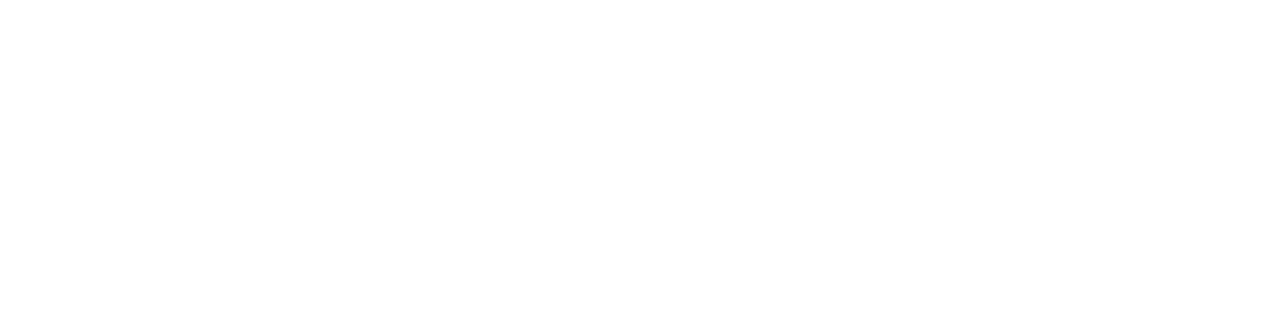
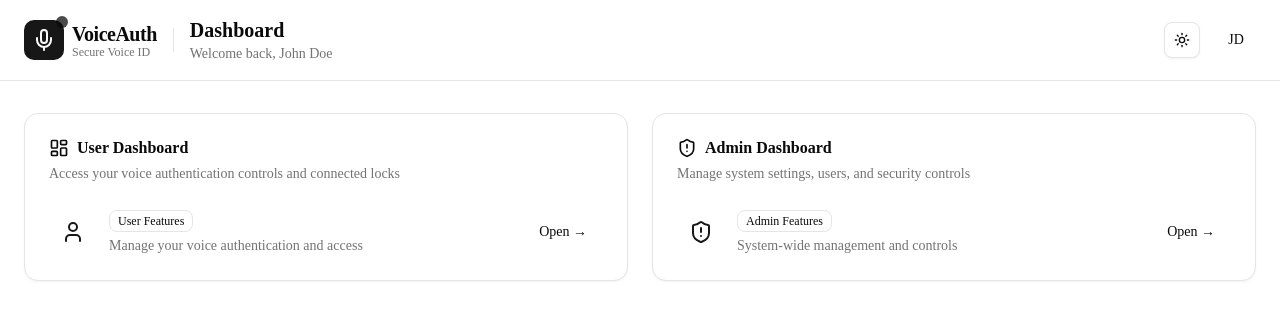
Before and after one commit to bswnthmdk/VOICE-WEB-APP, a React (Vite) app in the folder frontend/: page /dashboard in a window 1280 px wide. Before the commit this address had no page. Shown: the top 320 px of the page. Built offline with nearby package versions, Linux system fonts and the light colour scheme; sample sign-in values are in the browser's storage.

Commit message:
Remove admin and user option from the auth page and create a common dashboard

```diff
--- a/frontend/src/App.jsx
+++ b/frontend/src/App.jsx
@@ -1,16 +1,64 @@
-import { Routes, Route } from "react-router-dom";
+import { Routes, Route, Navigate } from "react-router-dom";
 import LandingPage from "./pages/LandingPage";
 import AuthPage from "./pages/AuthPage";
+import Dashboard from "./pages/Dashboard";
 import AdminDashboard from "./pages/AdminDashboard";
 import UserDashboard from "./pages/UserDashboard";
+
+// Simple auth check - replace with your actual auth logic
+const isAuthenticated = () => {
+  // Replace this with your actual authentication check
+  return localStorage.getItem("isAuthenticated") === "true";
+};
+
+// Protected Route component
+const ProtectedRoute = ({ children }) => {
+  if (!isAuthenticated()) {
+    return <Navigate to="/auth" replace />;
+  }
+  return children;
+};
 
 function App() {
   return (
     <Routes>
       <Route path="/" element={<LandingPage />} />
       <Route path="/auth" element={<AuthPage />} />
-      <Route path="/admin" element={<AdminDashboard />} />
-      <Route path="/user" element={<UserDashboard />} />
+      <Route
+        path="/dashboard"
+        element={
+          <ProtectedRoute>
+            <Dashboard />
+          </ProtectedRoute>
+        }
+      />
+      <Route
+        path="/admin-dashboard"
+        element={
+          <ProtectedRoute>
+            <AdminDashboard />
+          </ProtectedRoute>
+        }
+      />
+      <Route
+        path="/user-dashboard"
+        element={
+          <ProtectedRoute>
+            <UserDashboard />
+          </ProtectedRoute>
+        }
+      />
+      {/* Redirect any unknown routes to dashboard if authenticated, otherwise to landing page */}
+      <Route
+        path="*"
+        element={
+          isAuthenticated() ? (
+            <Navigate to="/dashboard" replace />
+          ) : (
+            <Navigate to="/" replace />
+          )
+        }
+      />
     </Routes>
   );
 }
--- a/frontend/src/components/theme-toggle.jsx
+++ b/frontend/src/components/theme-toggle.jsx
@@ -1,6 +1,6 @@
 "use client";
 import { Moon, Sun } from "lucide-react";
-import { useTheme } from "next-themes";
+import { useTheme } from "@/components/theme.provider";
 import { Button } from "@/components/ui/button";
 
 export function ThemeToggle() {
--- /dev/null
+++ b/frontend/src/pages/Dashboard.jsx
@@ -0,0 +1,204 @@
+import { useState } from "react";
+import { useNavigate } from "react-router-dom";
+import { Button } from "@/components/ui/button";
+import { useTheme } from "@/components/theme-provider";
+
+import {
+  Card,
+  CardContent,
+  CardDescription,
+  CardHeader,
+  CardTitle,
+} from "@/components/ui/card";
+import {
+  DropdownMenu,
+  DropdownMenuContent,
+  DropdownMenuItem,
+  DropdownMenuLabel,
+  DropdownMenuSeparator,
+  DropdownMenuTrigger,
+} from "@/components/ui/dropdown-menu";
+import { Badge } from "@/components/ui/badge";
+import {
+  Mic,
+  User,
+  Settings,
+  LogOut,
+  LayoutDashboard,
+  ShieldAlert,
+  Moon,
+  Sun,
+} from "lucide-react";
+
+export default function Dashboard() {
+  const navigate = useNavigate();
+  const { theme, setTheme } = useTheme();
+
+  const [user] = useState({
+    name: "John Doe",
+    email: "john.doe@company.com",
+    role: "user",
+    avatar: "JD",
+  });
+
+  const handleLogout = () => {
+    // Add logout logic here
+    navigate("/auth");
+  };
+
+  return (
+    <div className="min-h-screen bg-background">
+      {/* Header */}
+      <header className="border-b border-border bg-card">
+        <div className="container mx-auto px-6 py-4">
+          <div className="flex items-center justify-between">
+            <div className="flex items-center gap-4">
+              <div className="flex items-center gap-2">
+                <div className="relative">
+                  <div className="w-10 h-10 bg-primary rounded-lg flex items-center justify-center">
+                    <Mic className="w-6 h-6 text-primary-foreground" />
+                  </div>
+                  <div className="absolute -top-1 -right-1 w-3 h-3 bg-foreground rounded-full animate-pulse" />
+                </div>
+                <div className="flex flex-col">
+                  <span className="font-serif text-xl font-bold tracking-tight">
+                    VoiceAuth
+                  </span>
+                  <span className="text-xs text-muted-foreground -mt-1">
+                    Secure Voice ID
+                  </span>
+                </div>
+              </div>
+              <div className="h-6 w-px bg-border" />
+              <div>
+                <h1 className="font-serif text-xl font-semibold">Dashboard</h1>
+                <p className="text-sm text-muted-foreground">
+                  Welcome back, {user.name}
+                </p>
+              </div>
+            </div>
+
+            {/* Profile Menu */}
+            <div className="flex items-center gap-4">
+              <Button
+                variant="outline"
+                size="icon"
+                onClick={() => setTheme(theme === "light" ? "dark" : "light")}
+                className="relative"
+              >
+                <Sun className="h-[1.2rem] w-[1.2rem] rotate-0 scale-100 transition-all dark:-rotate-90 dark:scale-0" />
+                <Moon className="absolute h-[1.2rem] w-[1.2rem] rotate-90 scale-0 transition-all dark:rotate-0 dark:scale-100" />
+                <span className="sr-only">Toggle theme</span>
+              </Button>
+              <DropdownMenu>
+                <DropdownMenuTrigger asChild>
+                  <Button
+                    variant="ghost"
+                    className="relative h-10 w-10 rounded-full"
+                  >
+                    <div className="h-10 w-10 rounded-full bg-primary/10 flex items-center justify-center">
+                      <span className="text-sm font-medium">{user.avatar}</span>
+                    </div>
+                  </Button>
+                </DropdownMenuTrigger>
+                <DropdownMenuContent align="end" className="w-56">
+                  <DropdownMenuLabel>My Account</DropdownMenuLabel>
+                  <DropdownMenuSeparator />
+                  <DropdownMenuItem>
+                    <User className="mr-2 h-4 w-4" />
+                    Profile
+                  </DropdownMenuItem>
+                  <DropdownMenuItem>
+                    <Settings className="mr-2 h-4 w-4" />
+                    Settings
+                  </DropdownMenuItem>
+                  <DropdownMenuSeparator />
+                  <DropdownMenuItem onClick={handleLogout}>
+                    <LogOut className="mr-2 h-4 w-4" />
+                    Log out
+                  </DropdownMenuItem>
+                </DropdownMenuContent>
+              </DropdownMenu>
+            </div>
+          </div>
+        </div>
+      </header>
+
+      <div className="container mx-auto px-6 py-8">
+        <div className="grid md:grid-cols-2 gap-6">
+          {/* User Dashboard Card */}
+          <Card
+            className="hover:border-primary/50 transition-colors cursor-pointer"
+            onClick={() => navigate("/user-dashboard")}
+          >
+            <CardHeader>
+              <CardTitle className="flex items-center gap-2">
+                <LayoutDashboard className="w-5 h-5" />
+                User Dashboard
+              </CardTitle>
+              <CardDescription>
+                Access your voice authentication controls and connected locks
+              </CardDescription>
+            </CardHeader>
+            <CardContent>
+              <div className="flex items-center justify-between">
+                <div className="flex items-center gap-3">
+                  <div className="w-12 h-12 bg-primary/10 rounded-full flex items-center justify-center">
+                    <User className="w-6 h-6 text-primary" />
+                  </div>
+                  <div>
+                    <Badge variant="outline" className="mb-1">
+                      User Features
+                    </Badge>
+                    <p className="text-sm text-muted-foreground">
+                      Manage your voice authentication and access
+                    </p>
+                  </div>
+                </div>
+                <Button variant="ghost" className="ml-2">
+                  Open →
+                </Button>
+              </div>
+            </CardContent>
+          </Card>
+
+          {/* Admin Dashboard Card */}
+          <Card
+            className="hover:border-primary/50 transition-colors cursor-pointer"
+            onClick={() => navigate("/admin-dashboard")}
+          >
+            <CardHeader>
+              <CardTitle className="flex items-center gap-2">
+                <ShieldAlert className="w-5 h-5" />
+                Admin Dashboard
+              </CardTitle>
+              <CardDescription>
+                Manage system settings, users, and security controls
+              </CardDescription>
+            </CardHeader>
+            <CardContent>
+              <div className="flex items-center justify-between">
+                <div className="flex items-center gap-3">
+                  <div className="w-12 h-12 bg-primary/10 rounded-full flex items-center justify-center">
+                    <ShieldAlert className="w-6 h-6 text-primary" />
+                  </div>
+                  <div>
+                    <Badge variant="outline" className="mb-1">
+                      Admin Features
+                    </Badge>
+                    <p className="text-sm text-muted-foreground">
+                      System-wide management and controls
+                    </p>
+                  </div>
+                </div>
+                <Button variant="ghost" className="ml-2">
+                  Open →
+                </Button>
+              </div>
+            </CardContent>
+          </Card>
+        </div>
+      </div>
+    </div>
+  );
+}
--- a/frontend/src/pages/UserDashboard.jsx
+++ b/frontend/src/pages/UserDashboard.jsx
@@ -98,7 +98,7 @@ export default function UserDashboard() {
   return (
     <div className="min-h-screen bg-background">
       <Header
-        showLogout={true}
+        showLogout={false}
         title="User Panel"
         subtitle={`Welcome back, ${userProfile.name}`}
       />
--- a/frontend/tailwind.config.js
+++ b/frontend/tailwind.config.js
@@ -1,5 +1,6 @@
 /** @type {import('tailwindcss').Config} */
 export default {
+  darkMode: "class",
   content: ["./index.html", "./src/**/*.{js,jsx}"],
   theme: {
     extend: {
```
Also changed, not shown: frontend/src/pages/AuthPage.jsx (+31 -57 lines).
